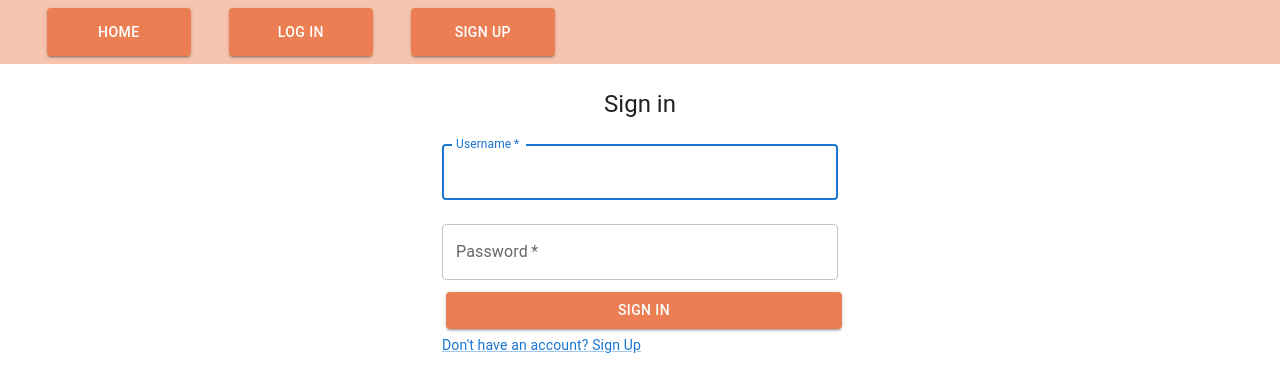
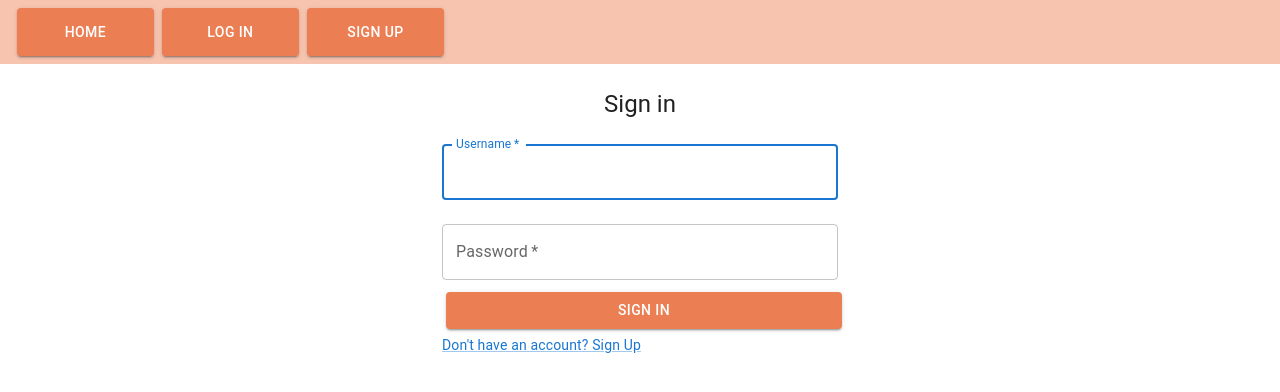
Before and after one commit to yanglinlin1996/Job-Board, a React (Create React App) app in the folder job-board/: page /login in a window 1280 px wide. Shown: the top 392 px of the page. Built offline with nearby package versions, Linux system fonts and the light colour scheme.

Commit message:
Modify style

```diff
--- a/job-board/src/components/LoginForm.jsx
+++ b/job-board/src/components/LoginForm.jsx
@@ -36,7 +36,7 @@ export default function LoginForm(props) {
             .then(response => {
                 if (response.status === 200) {
                     handleLoggedIn(response.data);
-                    navigate('/');
+                    navigate(-1);
                 }
             })
             .catch(error => {
--- a/job-board/src/components/NavBar.jsx
+++ b/job-board/src/components/NavBar.jsx
@@ -11,7 +11,7 @@ const NavBar = (props) => {
         user
             ?
         <div class="navbarBox">
-            <div class="navbar">
+            <div class="navbar-1">
                 <Button variant="contained" className="navbarButton" style={STYLE} href="/">Home</Button>
                 <Button variant="contained" className="navbarButton" style={STYLE} href="/createJob">Create Job</Button>
                 <Button variant="contained" className="navbarButton" style={STYLE} href="/favorites">Favorites</Button>
@@ -23,7 +23,7 @@ const NavBar = (props) => {
         </div>
             :
         <div class="navbarBox">
-            <div class="navbar">
+            <div class="navbar-2">
             <Button variant="contained" className="navbarButton" style={STYLE} href="/">Home</Button>
             <Button variant="contained" className="navbarButton" style={STYLE} href="/login">Log In</Button>
             <Button variant="contained" className="navbarButton" style={STYLE} href="/signUp">Sign Up</Button>
--- a/job-board/src/styles/NavBar.css
+++ b/job-board/src/styles/NavBar.css
@@ -3,10 +3,18 @@
   height: 6vh;
 }
 
-.navbar {
+.navbar-1 {
   display: flex;
   margin-left: 1vw;
   width: 45%;
+  justify-content: space-evenly;
+  align-items: flex-start;
+}
+
+.navbar-2 {
+  display: flex;
+  margin-left: 1vw;
+  width: 34%;
   justify-content: space-evenly;
   align-items: flex-start;
 }
```
